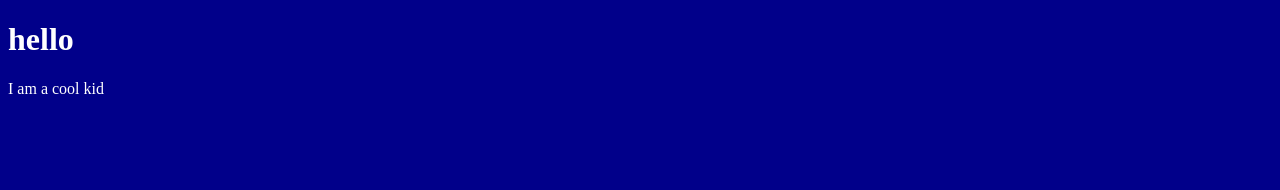
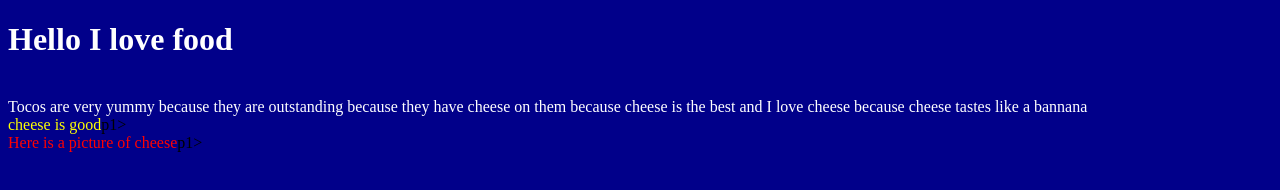
Before and after one commit to modernmummy/modernmummy.github.io, a plain HTML site: page index.html in a window 1280 px wide. Drawn offline with Linux system fonts and the light colour scheme.

Commit message:
Update index.html

```diff
--- a/index.html
+++ b/index.html
@@ -11,10 +11,10 @@ body {
  <body>
 
 
-<h1 style="color:white";> hello</h1>
-<p1 style="color:white";>I am a cool kid</p1>
-
-
+<h1 style="color:white";>Hello I love food</h1>
+<br><p1 style="color:white";>Tocos are very yummy because they are outstanding because they have cheese on them because cheese is the best and I love cheese because cheese tastes like a bannana</p1>
+<br><p1 style="color:yellow";>cheese is good</p1>p1>
+<br><p1 style="color:red";>Here is a picture of cheese</p1>p1>
 
 
 </body>
```
